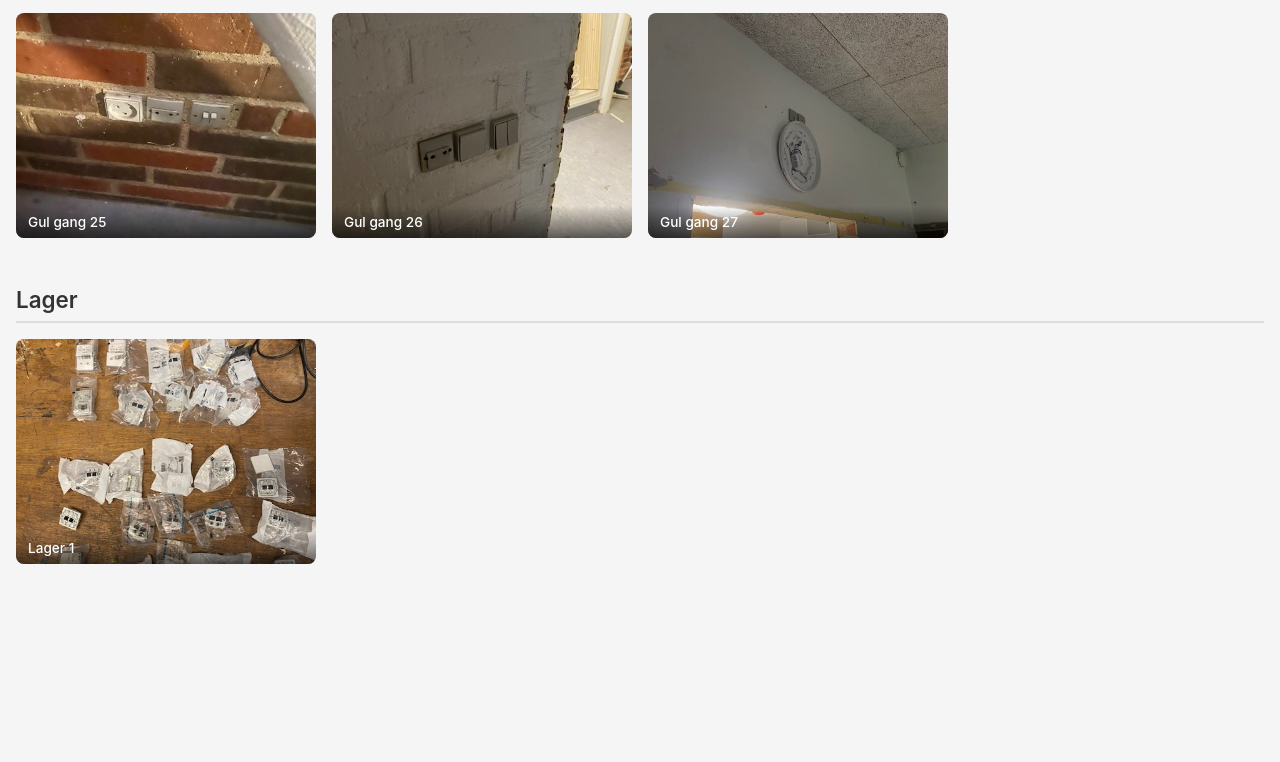
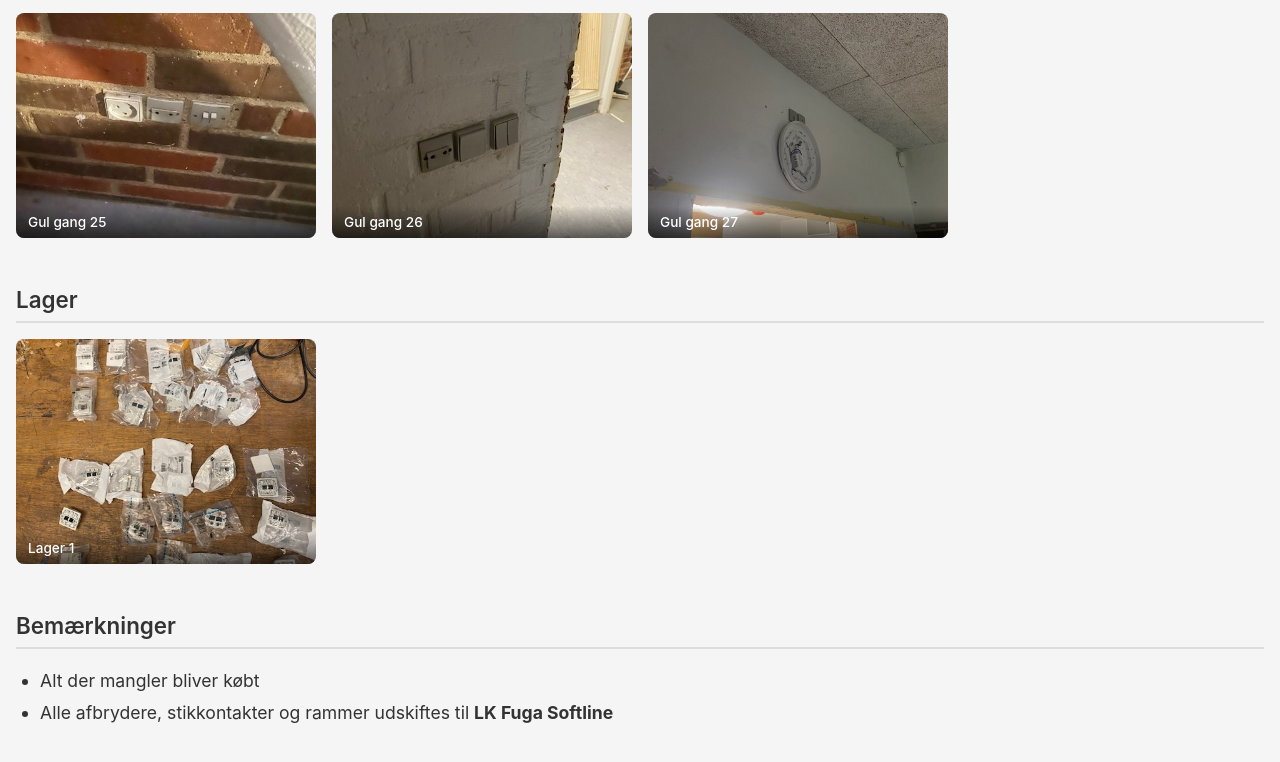
Before and after one commit to qvisty/el_billeder, a plain HTML site: page index.html in a window 1280 px wide. Shown: the part 4813-5575 px from the top of the page. Before the commit the page ends 5457 px from the top, so only its background shows below. Drawn offline with nearby package versions, Linux system fonts and the light colour scheme.

Commit message:
Add remarks section to bottom of image gallery
Two notes added as requested:
- "Alt der mangler bliver købt"
- "Alle afbrydere, stikkontakter og rammer udskiftes til LK Fuga Softline"

Co-Authored-By: Paperclip <noreply@paperclip.ing>

```diff
--- a/index.html
+++ b/index.html
@@ -456,6 +456,14 @@
     </div>
   </section>
 
+  <section class="section" id="bemaerkninger">
+    <h2>Bemærkninger</h2>
+    <ul style="font-size: 1.1rem; line-height: 1.8; list-style: disc; padding-left: 1.5rem;">
+      <li>Alt der mangler bliver købt</li>
+      <li>Alle afbrydere, stikkontakter og rammer udskiftes til <strong>LK Fuga Softline</strong></li>
+    </ul>
+  </section>
+
 </main>
 
 <script src="https://cdn.jsdelivr.net/npm/glightbox/dist/js/glightbox.min.js"></script>
```
